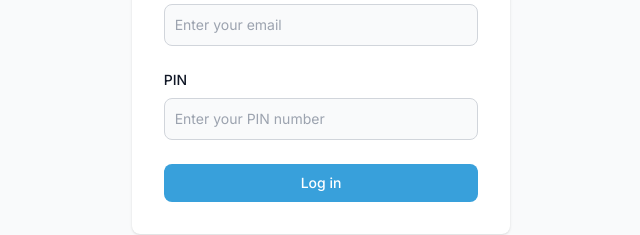
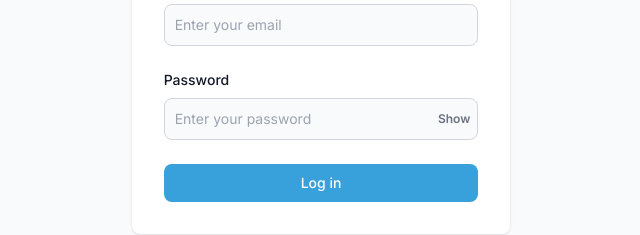
Before and after one commit to clientflowx/cfx-electron, a Next.js app: page /login in a window 1280 px wide. Shown: the part 339-574 px from the top of the page, without its empty margins (319-959 px from the left). Built offline with nearby package versions, Linux system fonts and the light colour scheme.

Commit message:
(staging): Add password show/hide feature

```diff
--- a/app/login/page.tsx
+++ b/app/login/page.tsx
@@ -16,6 +16,8 @@ const SignInForm: React.FC = () => {
   });
   const [isLoginError, setIsLoginError] = useState(false);
   const [loginErrorMessage, setLoginErrorMessage] = useState("");
+  const [passwordVisible, setPasswordVisible] = useState(false);
+
 
   const handleChange = (e: ChangeEvent<HTMLInputElement>) => {
     const { name, value } = e.target;
@@ -90,6 +92,10 @@ const SignInForm: React.FC = () => {
   const buttonStyles =
     "mt-4 border border-transparent focus:ring-4 focus:outline-none focus:ring-blue-300 font-medium rounded-lg text-sm w-full px-4 py-2 text-center mr-2 bg-[#38A0DB] text-white";
 
+  const togglePasswordVisibility = () => {
+    setPasswordVisible((prevState) => !prevState);
+  };
+
   return (
     <section className="bg-gray-50 h-full">
       <div className="flex flex-col items-center justify-center px-6 py-8 mx-auto h-screen lg:py-0 w-full lg:w-2/3 xl:w-1/3 sm:w-2/3">
@@ -122,19 +128,30 @@ const SignInForm: React.FC = () => {
                   htmlFor="password"
                   className="block mb-2 text-sm font-medium text-gray-900"
                 >
-                  PIN
+                  Password
                 </label>
+                <div className="relative flex items-center">
                   <input
-                  type="password"
+                    type={passwordVisible ? "text" : "password"}
                     name="password"
                     id="password"
                     value={formData.password}
                     onChange={handleChange}
-                  className={inputStyles}
-                  placeholder="Enter your PIN number"
+                    className={`${inputStyles} w-full`}
+                    placeholder="Enter your password"
                     required
                   />
+                  <button
+                    type="button"
+                    className="absolute right-0 mr-2 text-xs font-semibold text-gray-500 focus:outline-none"
+                    onClick={togglePasswordVisibility}
+                  >
+                    {passwordVisible ? "Hide" : "Show"}
+                  </button>
                 </div>
+
+              </div>
+
               <button type="submit" className={buttonStyles}>
                 {loading ? (
                   <svg
```
Lines whose indentation alone changed are shown as unchanged.
